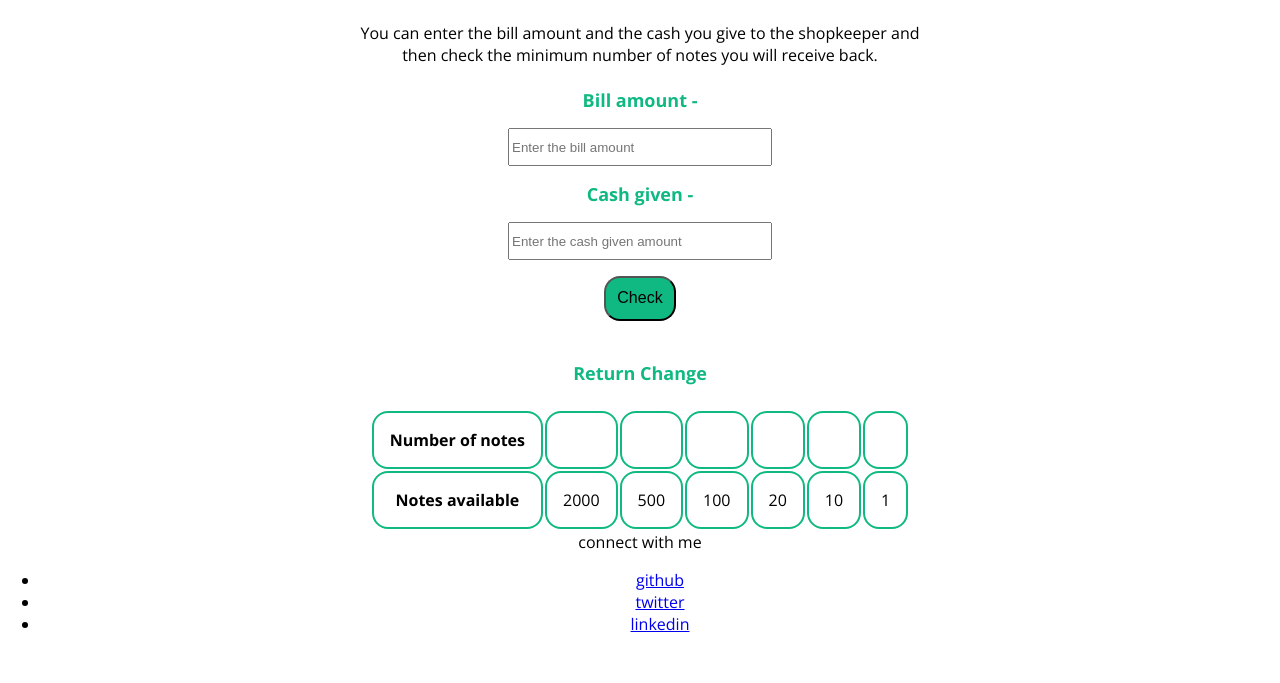
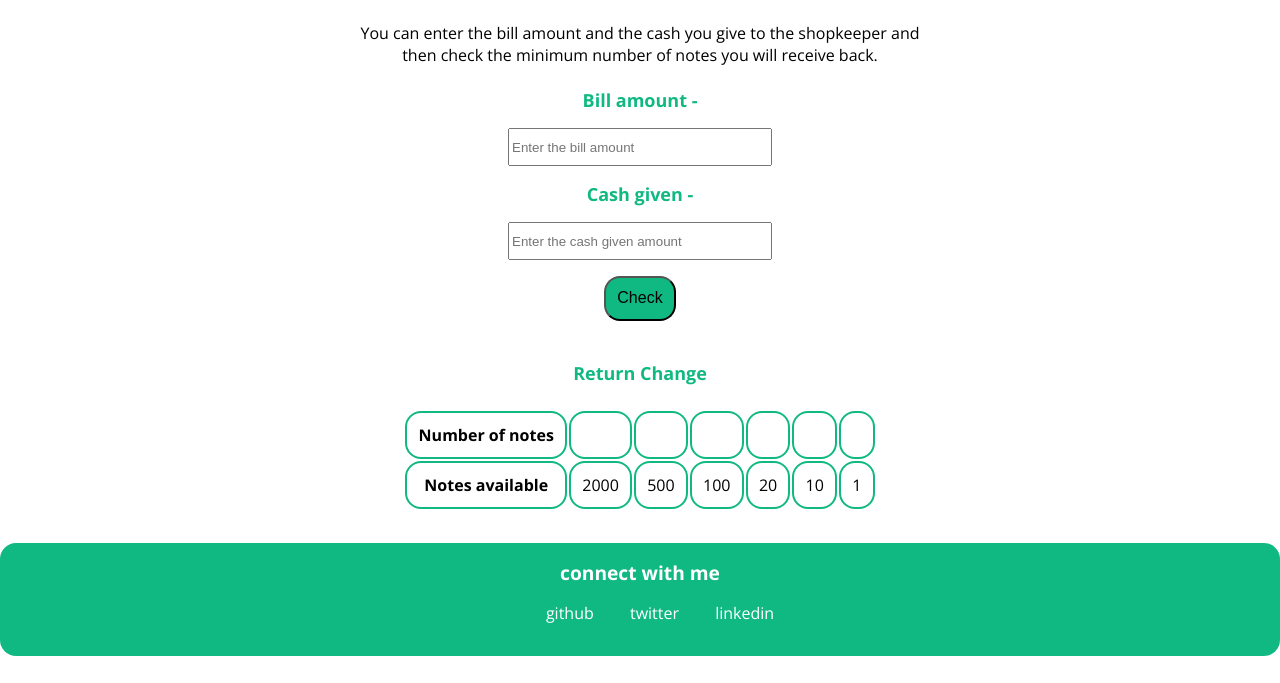
Before and after one commit to sweta1308/mark-10-neogcamp, a plain HTML site: page index.html in a window 1280 px wide. Shown: the part 117-800 px from the top of the page. Drawn offline with nearby package versions, Linux system fonts and the light colour scheme.

Commit message:
style: update css

```diff
--- a/styles.css
+++ b/styles.css
@@ -55,6 +55,7 @@ button {
 table {
     margin: auto;
     border-color: var(--primary-color);
+    padding-bottom: 2rem;
 }
 
 caption {
@@ -67,6 +68,31 @@ caption {
 th,
 td {
   border: 2px solid var(--primary-color);
-  padding: 1rem;
+  padding: 0.7rem;
   border-radius: 1rem;
 }
+
+.footer {
+    background-color: var(--primary-color);
+    padding: 1rem 0rem;
+    text-align: center;
+    color: white;
+    border-radius: 1rem;
+}
+
+
+.footer .link {
+    color: white;
+    text-decoration: none;
+}
+
+.footer .footer-header {
+    font-weight: bold;
+    font-size: larger;
+}
+
+.footer li {
+    display: inline;
+    padding: 1rem;
+    text-align: center;
+}
```
